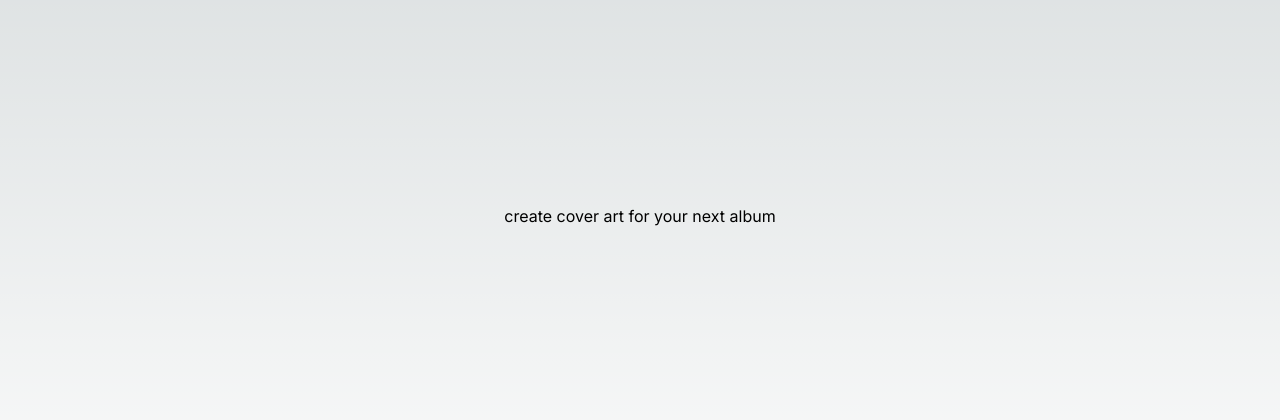
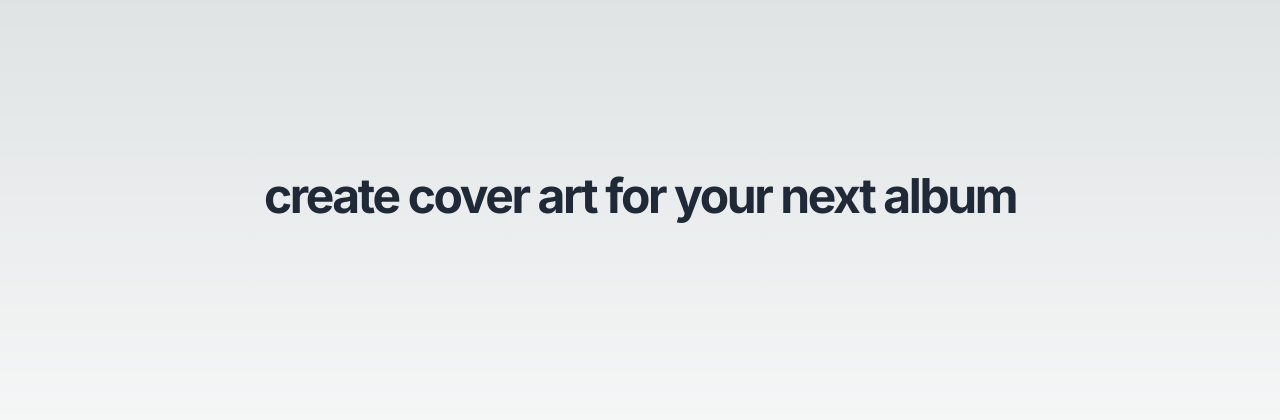
Before and after one commit to TappedOpenSource/getmusicart.com, a Next.js app: page / in a window 1280 px wide. Shown: the part 184-604 px from the top of the page. Built offline with nearby package versions, Linux system fonts and the light colour scheme.

Commit message:
text bigger

```diff
--- a/src/app/page.tsx
+++ b/src/app/page.tsx
@@ -2,7 +2,11 @@
 export default function Home() {
   return (
     <div className="min-h-screen flex justify-center items-center">
-      <h1>create cover art for your next album</h1>
+      <h1
+        className="text-5xl tracking-tighter pb-10 font-bold text-gray-800"
+      >
+        create cover art for your next album
+      </h1>
     </div>
   );
 }
```
